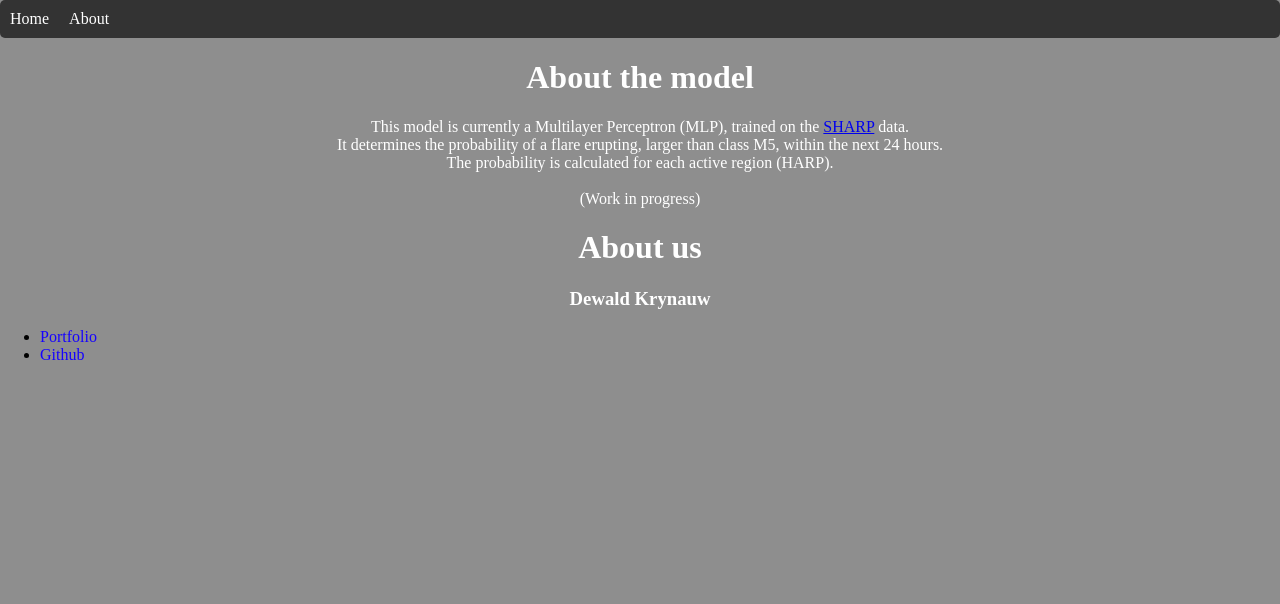
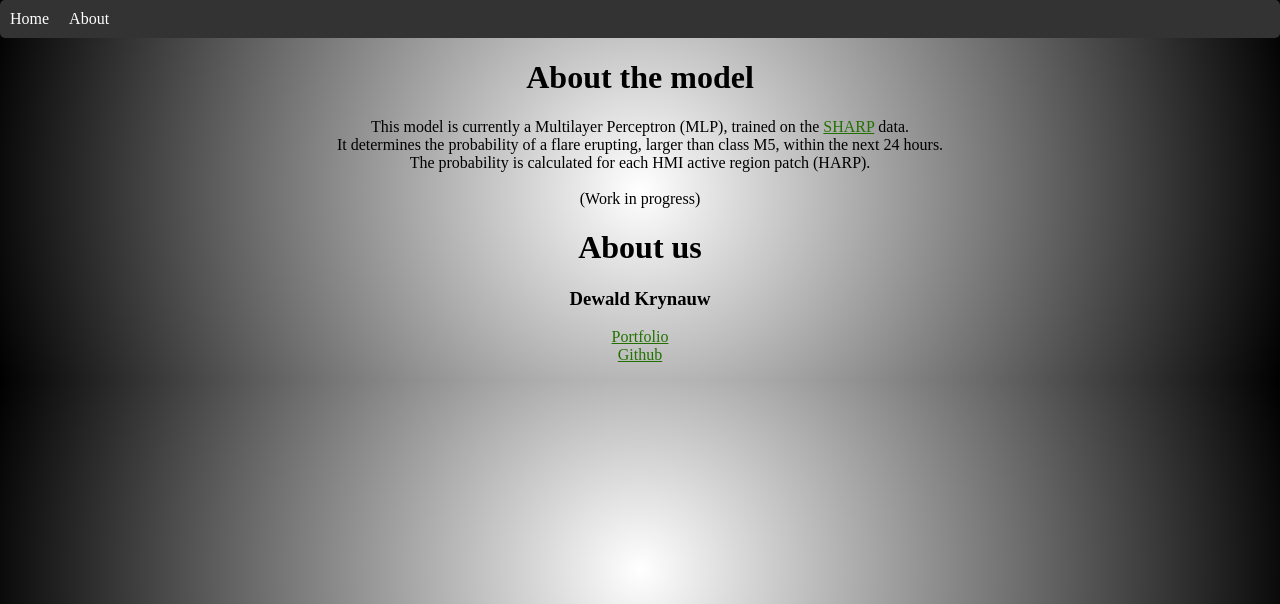
Before and after one commit to Dewald928/deep-flare-prediction-heroku, a Flask app: page /about in a window 1280 px wide. Shown: the top 604 px of the page. Run offline with Flask 2, Linux system fonts and the light colour scheme.

Commit message:
css gradient
Took 45 minutes

```diff
--- a/app/static/css/style.css
+++ b/app/static/css/style.css
@@ -1,7 +1,15 @@
+/*html {*/
+/*    background: rgb(255, 255, 255);*/
+/*    background: radial-gradient(circle, rgba(255, 255, 255, 1) 0%, rgba(0, 0, 0, 1) 100%);*/
+/*}*/
+
 body {
     margin: 0;
-    background-color: #8e8e8e;
+    /*background-color: #8e8e8e;*/
+    background: rgb(101, 101, 101);
+    background: radial-gradient(circle, rgba(255, 255, 255, 1) 0%, rgba(0, 0, 0, 1) 100%);
 }
+
 
 .nav-site {
     background-color: #333;
@@ -23,6 +31,11 @@ body {
 
 h1, p, ol, h3 {
     color: #fff;
+    text-align: center;
+}
+
+.about h1, p, ol, h3 {
+    color: #000000;
     text-align: center;
 }
 
@@ -48,14 +61,9 @@ table {
     width: 100%;
 }
 
-h1, p, ol, h3 {
-    color: #fff;
+a {
     text-align: center;
+/*     text-decoration: none; */
+    color: #227100;
+    list-style-type: none;
 }
-
-
-ul li a {
-    text-decoration: none;
-    color: #1502ff;
-
-}
--- a/app/templates/about.html
+++ b/app/templates/about.html
@@ -4,11 +4,13 @@
     <meta charset="UTF-8">
     <title>Solar flare prediction</title>
     <link rel="stylesheet" href="{{ url_for('static', filename='css/style.css') }}">
+    <!--    <link rel="stylesheet" href="https://cdn.jsdelivr.net/npm/bootstrap@4.5.3/dist/css/bootstrap.min.css"-->
+    <!--          integrity="sha384-TX8t27EcRE3e/ihU7zmQxVncDAy5uIKz4rEkgIXeMed4M0jlfIDPvg6uqKI2xXr2" crossorigin="anonymous">-->
     <script src="https://ajax.googleapis.com/ajax/libs/jquery/3.3.1/jquery.min.js"></script>
 
     <script src="{{ url_for('static', filename='js/javascript.js') }}"></script>
 </head>
-<body>
+<body class="about">
 <nav class="nav-site">
     <a href="/">Home</a>
     <a href="/about">About</a>
@@ -18,16 +20,16 @@
     This model is currently a Multilayer Perceptron (MLP), trained on the <a
         href="http://jsoc.stanford.edu/doc/data/hmi/sharp/sharp.htm">SHARP</a> data. <br>
     It determines the probability of a flare erupting, larger than class M5, within the next 24 hours. <br>
-    The probability is calculated for each active region (HARP). <br>
+    The probability is calculated for each HMI active region patch (HARP). <br>
     <br>
     (Work in progress)
 </p>
 
 <h1>About us</h1>
 <h3> Dewald Krynauw</h3>
-<ul>
-    <li><a href="https://dewald928.github.io/">Portfolio</a></li>
-    <li><a href="https://github.com/Dewald928">Github</a></li>
-</ul>
+<p>
+    <a href="https://dewald928.github.io/">Portfolio</a> <br>
+    <a href="https://github.com/Dewald928">Github</a>
+</p>
 </body>
 </html>
```
Also changed, not shown: app/templates/index.html (+5 -4 lines).
